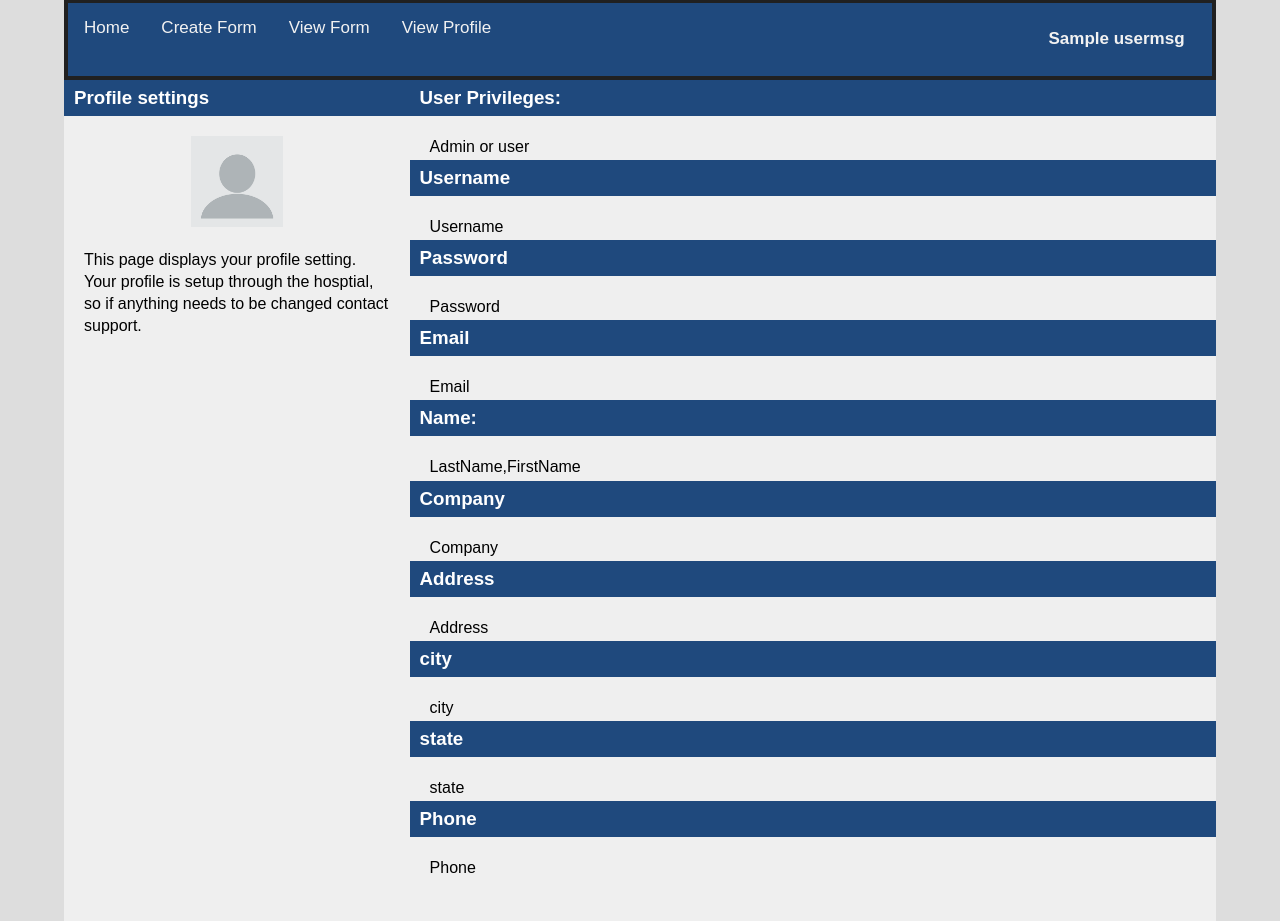
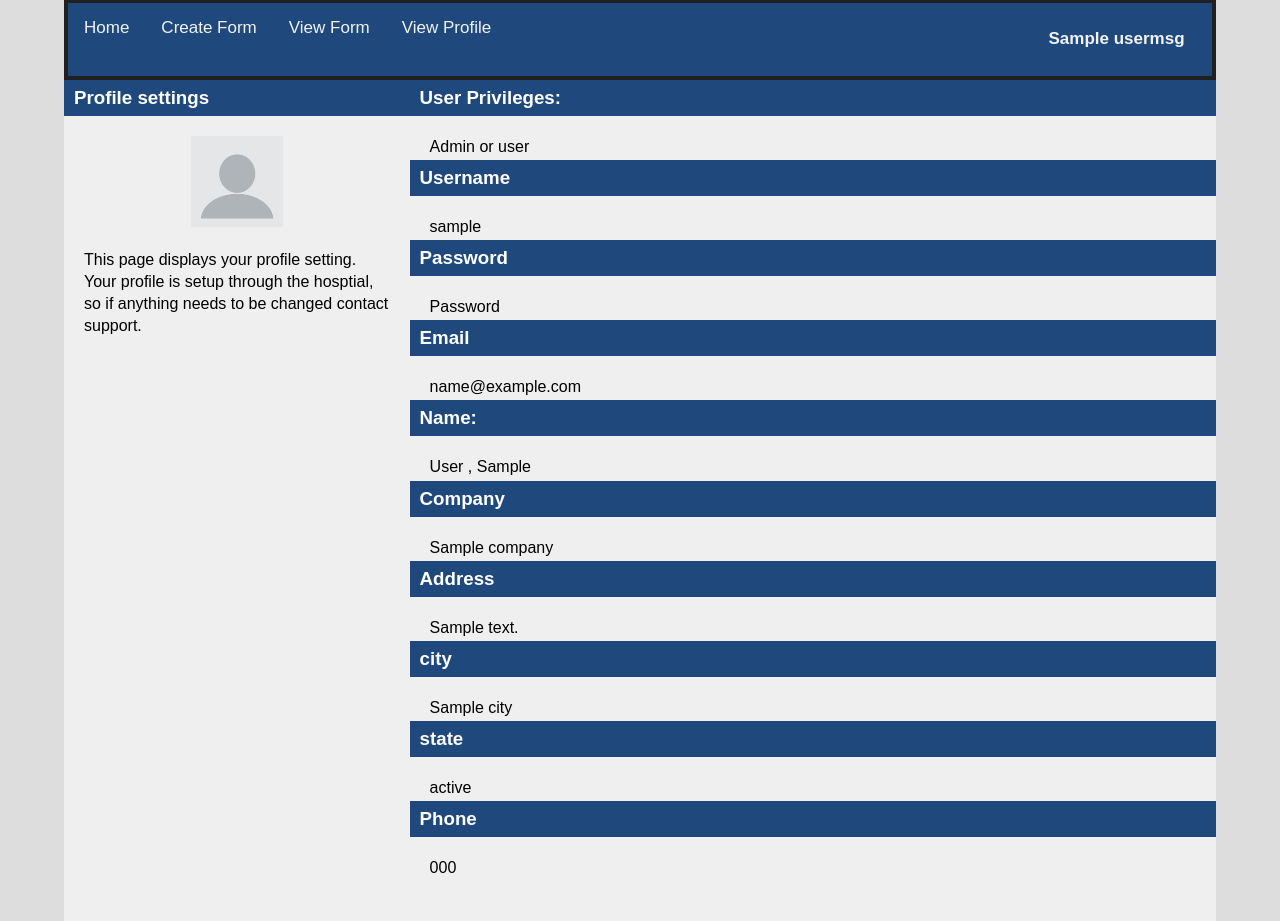
Before and after one commit to SamEmmett/SoftwareEnineeringGroupProject, a Flask app: template templates/profile.html in a window 1280 px wide. Shown: the part 184-1105 px from the top of the page. Run offline with Flask 2, Linux system fonts and the light colour scheme; the template is opened without the code that fills it: most values are stand-ins (such as "Sample title", 1, 10 or a date in 2020); some libraries are stand-ins or nearby versions.

Commit message:
Working Profile Page

```diff
--- a/main.py
+++ b/main.py
@@ -226,6 +226,7 @@ def home():
     if 'loggedin' in session:
         usermsg ='Hello, '+ session['first']+" "+session['last']
         page = 'profile'
+
         return render_template("Homepage.html", page=page, usermsg=usermsg)
     return render_template("Homepage.html" , page=page, usermsg=usermsg)
 
@@ -244,7 +245,11 @@ def profile():
     if 'loggedin' in session:
         usermsg ='Hello, '+ session['first']+" "+session['last']
         page = 'profile'
-        return render_template("profile.html", page=page, usermsg=usermsg)
+        cur=mysql.connection.cursor()
+        cur.execute("Select email, FirstName, LastName, Company, Address, City, State, Phone from users WHERE UName = '{0}'".format(session['username']))
+        info = cur.fetchone()
+        print("\n\n\n\n\n\n\n"+info[2]+"\n\n\n\n\n\n\n\n")
+        return render_template("profile.html", page=page, usermsg=usermsg, username=session['username'], email = info[0], FirstName = info[1], lastname = info[2], Company = info[3], Address=info[4], City=info[5], State=info[6], Phone=info[7])
     return render_template("profile.html" , page=page, usermsg=usermsg)
 
 if __name__ == '__main__':
--- a/templates/profile.html
+++ b/templates/profile.html
@@ -35,7 +35,7 @@
         <h5></h5>
 
         <h3>Username</h3>
-        <p>Username</p>
+        <p>{{username}}</p>
         <h5></h5>
 
         <h3>Password</h3>
@@ -43,31 +43,31 @@
         <h5></h5>
 
           <h3>Email</h3>
-          <p>Email</p>
+          <p>{{email}}</p>
           <h5></h5>
 
           <h3>Name:</h3>
-          <p>LastName,FirstName</p>
+          <p>{{lastname}} , {{FirstName}}</p>
           <h5></h5>
 
           <h3>Company</h3>
-          <p>Company</p>
+          <p>{{Company}}</p>
           <h5></h5>
 
           <h3>Address</h3>
-          <p>Address</p>
+          <p>{{Address}}</p>
           <h5></h5>
 
           <h3>city</h3>
-          <p>city</p>
+          <p>{{City}}</p>
           <h5></h5>
 
           <h3>state</h3>
-          <p>state</p>
+          <p>{{State}}</p>
           <h5></h5>
 
           <h3>Phone</h3>
-          <p>Phone</p>
+          <p>{{Phone}}</p>
           <h5></h5>
 
 
```
